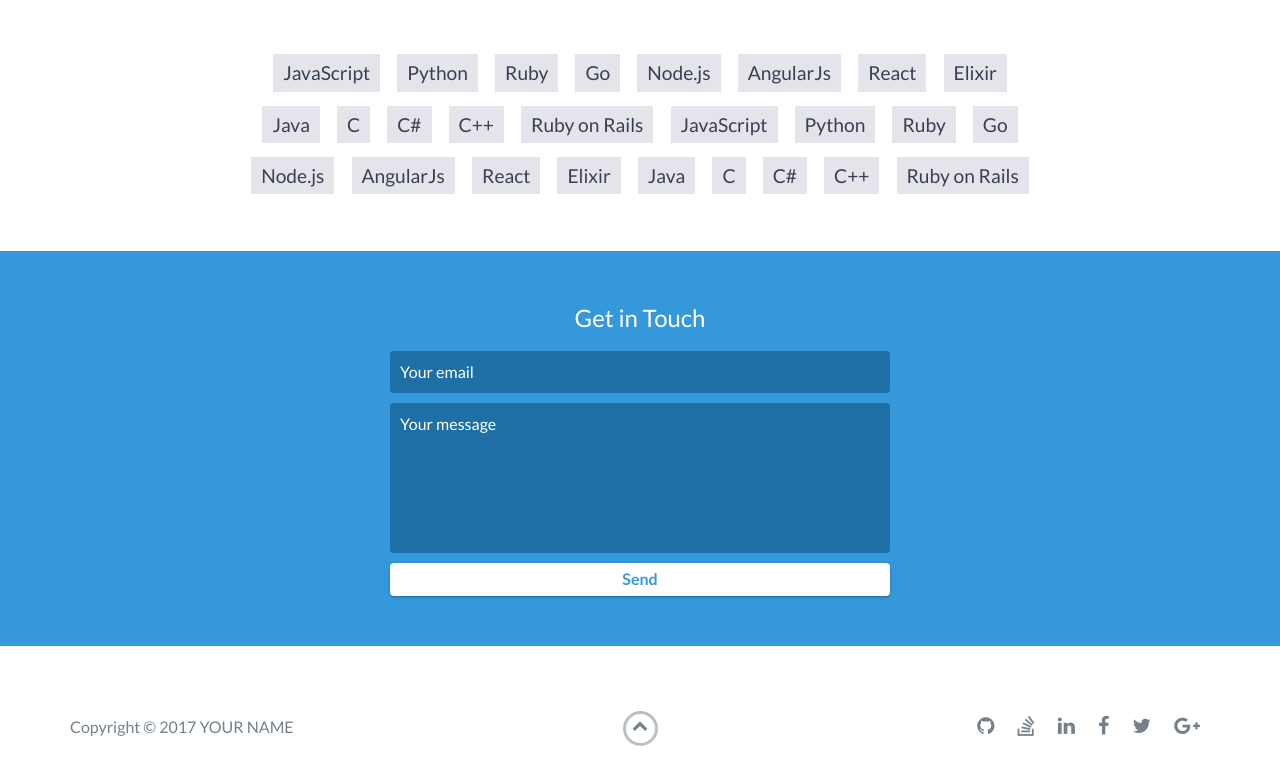
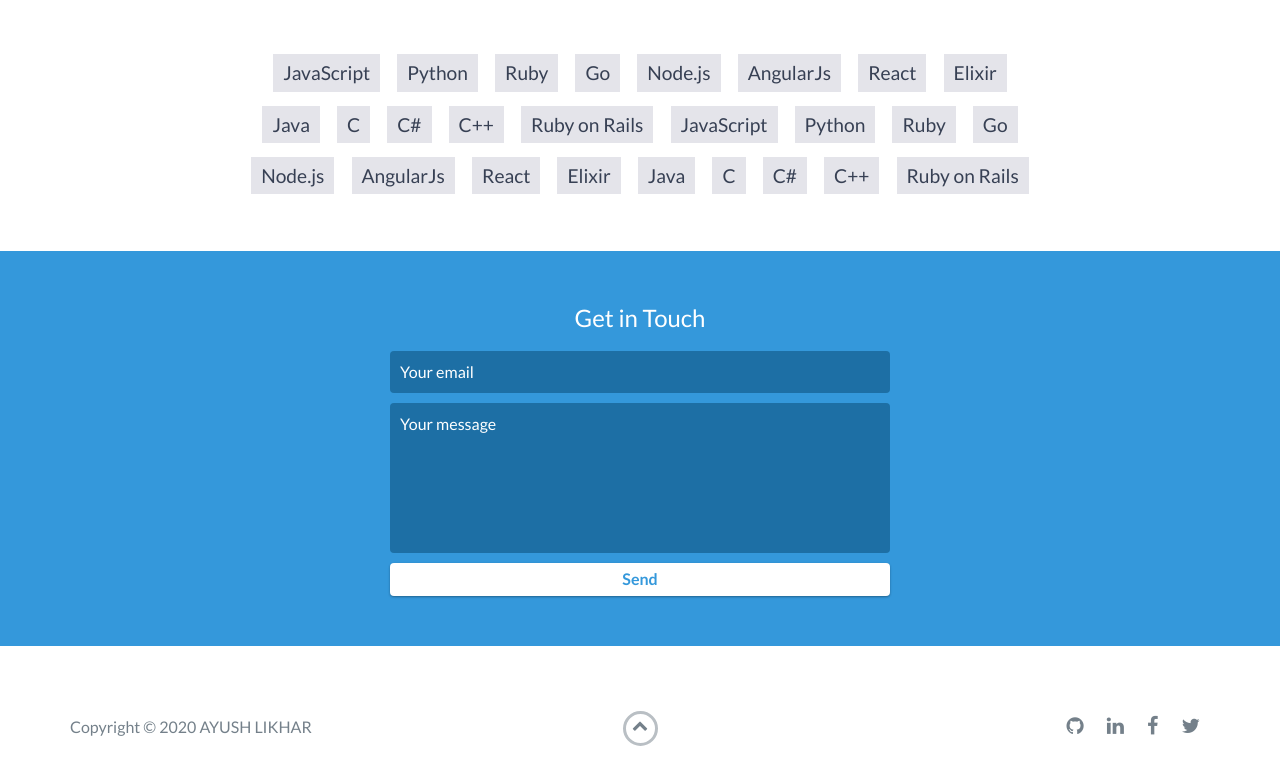
Before and after one commit to mechtech5/my-resume, a website: page index.html in a window 1280 px wide. Shown: the part 3618-4402 px from the top of the page. Drawn offline with nearby package versions, Linux system fonts and the light colour scheme.

Commit message:
cv pdf and footer links added

```diff
--- a/index.html
+++ b/index.html
@@ -50,7 +50,7 @@
         <div id="lead-content">
             <h1>Ayush Likhar</h1>
             <h2>Web Artisan | AI Enthusiast</h2>
-            <a href="#" class="btn-rounded-white">Download Resume</a>
+            <a href="./static/ayush_cv_pdf.pdf" target="_blank" class="btn-rounded-white">Download Resume</a>
         </div>
         <!-- End #lead-content -->
 
@@ -245,7 +245,7 @@
             <div class="row">
                 <div class="col-sm-5 copyright">
                     <p>
-                        Copyright &copy; 2017 YOUR NAME
+                        Copyright &copy; 2020 AYUSH LIKHAR
                     </p>
                 </div>
                 <div class="col-sm-2 top">
@@ -256,23 +256,23 @@
                 <div class="col-sm-5 social">
                     <ul>
                         <li>
-                            <a href="https://github.com/" target="_blank"><i class="fa fa-github" aria-hidden="true"></i></a>
+                            <a href="https://github.com/mechtech5" target="_blank"><i class="fa fa-github" aria-hidden="true"></i></a>
+                        </li>
+                        <!-- <li>
+                            <a href="https://stackoverflow.com/" target="_blank"><i class="fa fa-stack-overflow" aria-hidden="true"></i></a>
+                        </li> -->
+                        <li>
+                            <a href="https://www.linkedin.com/in/ayush-likhar" target="_blank"><i class="fa fa-linkedin" aria-hidden="true"></i></a>
                         </li>
                         <li>
-                            <a href="https://stackoverflow.com/" target="_blank"><i class="fa fa-stack-overflow" aria-hidden="true"></i></a>
-                        </li>
-                        <li>
-                            <a href="https://linkedin.com/" target="_blank"><i class="fa fa-linkedin" aria-hidden="true"></i></a>
-                        </li>
-                        <li>
-                            <a href="https://www.facebook.com/" target="_blank"><i class="fa fa-facebook" aria-hidden="true"></i></a>
+                            <a href="https://www.facebook.com/neontechhead" target="_blank"><i class="fa fa-facebook" aria-hidden="true"></i></a>
                         </li>
                         <li>
                             <a href="https://twitter.com/" target="_blank"><i class="fa fa-twitter" aria-hidden="true"></i></a>
                         </li>
-                        <li>
+                        <!-- <li>
                             <a href="https://plus.google.com/" target="_blank"><i class="fa fa-google-plus" aria-hidden="true"></i></a>
-                        </li>
+                        </li> -->
                     </ul>
                 </div>
             </div>
```
Also changed, not shown: 3 other files.
